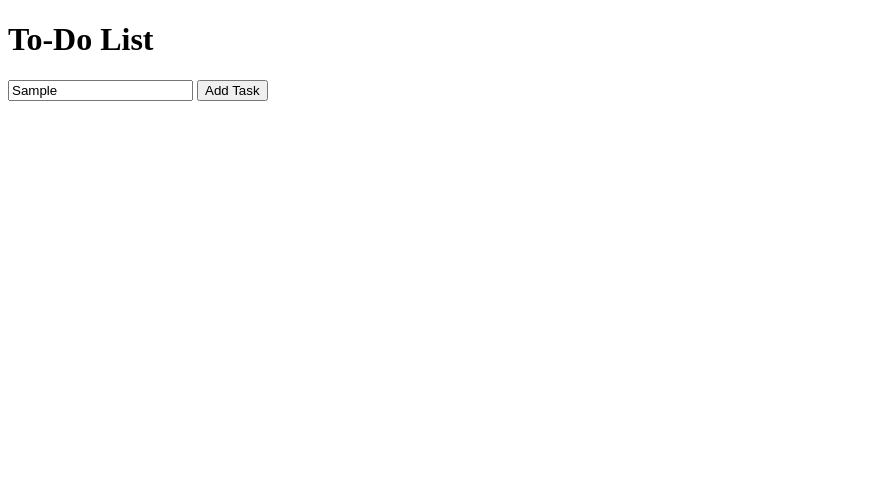
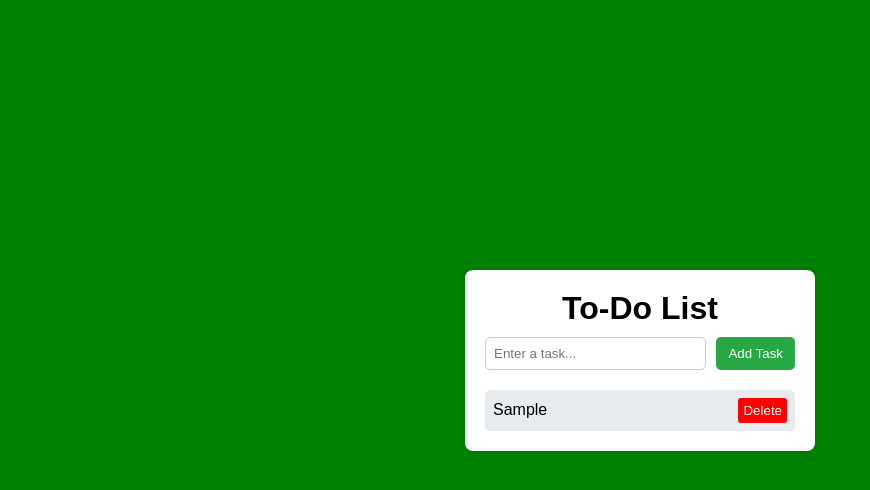
Before and after one commit to 4512yasir/to-do-list, a plain HTML site: page index.html in a window 1280 px wide. Both pictures are taken after typing "Sample" into the empty fields and a click on the button "Add Task". Shown: the whole page, without its empty margins (0-870 px from the left). Drawn offline with Linux system fonts and the light colour scheme.

Commit message:
completion of the project

```diff
--- a/index.html
+++ b/index.html
@@ -4,7 +4,7 @@
     <meta charset="UTF-8">
     <meta name="viewport" content="width=device-width, initial-scale=1.0">
     <title>To-Do List</title>
-    <link rel="stylesheet" href="style.css">
+    <link rel="stylesheet" href="./src/styel.css">
 </head>
 <body>
 
@@ -17,6 +17,6 @@
         <ul id="task-list"></ul>
     </div>
 
-    <script src="script.js"></script>
+    <script src="./src/index.js"></script>
 </body>
 </html>
--- /dev/null
+++ b/src/index.js
@@ -0,0 +1,51 @@
+document.addEventListener("DOMContentLoaded", () => {
+    // Select elements
+    const taskInput = document.getElementById("task-input");
+    const addTaskButton = document.getElementById("add-task");
+    const taskList = document.getElementById("task-list");
+
+    // Function to add a task
+    function addTask() {
+        // Get input value
+        const taskText = taskInput.value.trim();
+
+        // Check if input is empty
+        if (taskText === "") {
+            alert("Please enter a task!");
+            return;
+        }
+
+        // Create a new list item
+        const li = document.createElement("li");
+        li.textContent = taskText;
+
+        // Create delete button
+        const deleteButton = document.createElement("button");
+        deleteButton.textContent = "Delete";
+        deleteButton.classList.add("delete");
+
+        // Add event listener to delete task
+        deleteButton.addEventListener("click", () => {
+            li.remove();
+        });
+
+        // Append delete button to list item
+        li.appendChild(deleteButton);
+
+        // Append list item to the task list
+        taskList.appendChild(li);
+
+        // Clear the input field
+        taskInput.value = "";
+    }
+
+    // Event listener for Add Task button
+    addTaskButton.addEventListener("click", addTask);
+
+    // Allow pressing "Enter" to add task
+    taskInput.addEventListener("keypress", (event) => {
+        if (event.key === "Enter") {
+            addTask();
+        }
+    });
+});
--- /dev/null
+++ b/src/styel.css
@@ -0,0 +1,89 @@
+/* Reset default browser styles */
+* {
+    margin: 0;
+    padding: 0;
+    box-sizing: border-box;
+}
+
+/* Center the container */
+body {
+    font-family: Arial, sans-serif;
+    background-color: green;
+    display: flex;
+    justify-content: center;
+    align-items: center;
+    height: 90vh;
+}
+
+/* Styling the main container */
+.container {
+    background: white;
+    padding: 20px;
+    box-shadow: 0px 0px 10px rgba(0, 0, 0, 0.1);
+    border-radius: 8px;
+    width: 350px;
+    text-align: center;
+}
+
+/* Title */
+h1 {
+    margin-bottom: 10px;
+}
+
+/* Input section */
+.input-section {
+    display: flex;
+    gap: 10px;
+}
+
+input {
+    flex: 1;
+    padding: 8px;
+    border: 1px solid #ccc;
+    border-radius: 5px;
+}
+
+/* Add Task Button */
+button {
+    padding: 8px 12px;
+    border: none;
+    background: #28a745;
+    color: white;
+    cursor: pointer;
+    border-radius: 5px;
+}
+
+button:hover {
+    background: #218838;
+}
+
+/* Task list */
+ul {
+    list-style: none;
+    margin-top: 20px;
+}
+
+/* Task items */
+li {
+    display: flex;
+    justify-content: space-between;
+    align-items: center;
+    background: #e9ecef;
+    padding: 8px;
+    margin-top: 5px;
+    border-radius: 5px;
+}
+
+/* Delete button */
+.delete {
+    background: red;
+    border: none;
+    color: white;
+    padding: 5px;
+    border-radius: 3px;
+    cursor: pointer;
+}
+
+.delete:hover {
+    background: darkred;
+}
```
